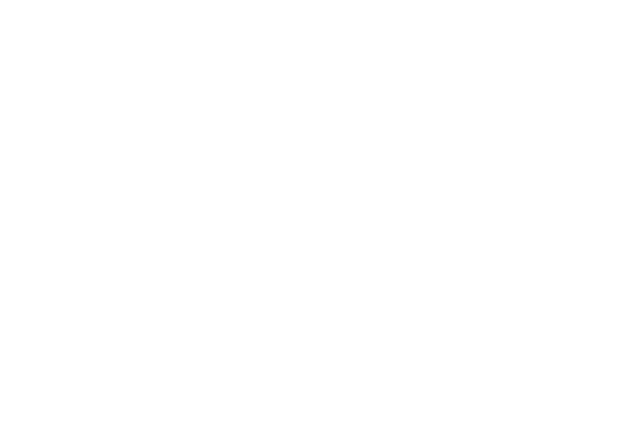
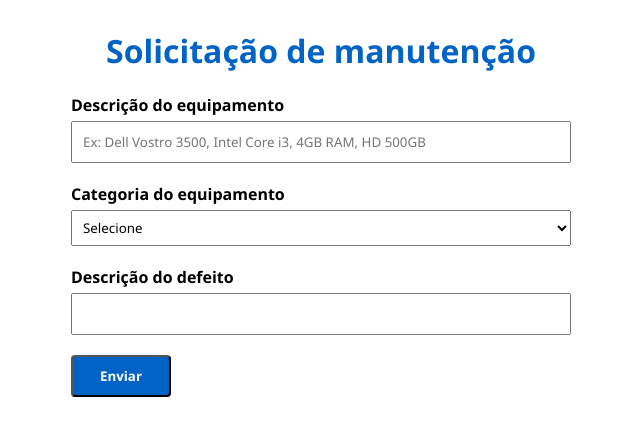
Before and after one commit to EduKaique/sistema-manutencao-angular-spring, an Angular app in the folder front-end/: page /new-request in a window 1280 px wide. Before the commit this address led to /. Shown: the top 436 px of the page, without its empty margins (319-959 px from the left). Built offline with nearby package versions, Linux system fonts and the light colour scheme.

Commit message:
Solicitação de manutenção - RF004

```diff
--- a/front-end/src/app/app.routes.ts
+++ b/front-end/src/app/app.routes.ts
@@ -1,3 +1,9 @@
 import { Routes } from '@angular/router';
+import { NewRequestPageComponent } from './features/client/new-request-page/new-request-page.component';
 
-export const routes: Routes = [];
+export const routes: Routes = [
+    {
+        path: 'new-request',
+        component: NewRequestPageComponent
+    }
+];
--- /dev/null
+++ b/front-end/src/app/features/client/new-request-page/new-request-page.component.css
@@ -0,0 +1,53 @@
+* {
+    font-family: 'Segoe UI', Tahoma, Geneva, Verdana, sans-serif;
+    box-sizing: border-box;
+}
+
+.request-form{
+    display: flex;
+    flex-direction: column;
+    align-items: center;
+}
+
+.request-form-body{
+    width: 100%;
+    max-width: 500px;
+}
+
+h1{
+    color: rgb(0, 99, 197);
+}
+
+.form-group {
+    margin-bottom: 20px;
+    display: flex;
+    flex-direction: column;
+}
+
+label {
+    font-weight: bold;
+    margin-bottom: 5px;
+}
+
+input {
+    padding: 10px;
+}
+
+select {
+    padding: 7px;
+}
+
+button{
+    background-color:  rgb(0, 99, 197);
+    color: white;
+    width: 100px;
+    padding: 10px;
+    border-radius: 4px;
+    font-weight: bold;
+}
+
+button:hover {
+  background-color: #03030335;
+  color: rgb(0, 0, 0);
+  cursor: pointer;
+}
--- /dev/null
+++ b/front-end/src/app/features/client/new-request-page/new-request-page.component.html
@@ -0,0 +1,29 @@
+<div class ="request-form">
+    <h1>Solicitação de manutenção</h1>
+    <form class ="request-form-body">
+
+        <div class="form-group">
+            <label for="equipmentDescription">Descrição do equipamento </label>
+            <input type="text" id="equipmentDescription" name="equipmentDescription" placeholder="Ex: Dell Vostro 3500, Intel Core i3, 4GB RAM, HD 500GB" required/>
+        </div>
+
+        <div class="form-group">
+            <label for="equipmentCategory">Categoria do equipamento </label>
+            <select id="equipmentCategory" required>
+                <option value="" disabled selected>Selecione</option>
+                <option value="notebook">Notebook</option>
+                <option value="desktop">Desktop</option>
+                <option value="impressora">Impressora</option>
+                <option value="mouse">Mouse</option>
+                <option value="teclado">Teclado</option>
+            </select>
+        </div>
+
+        <div class="form-group">
+            <label for="effectDescription">Descrição do defeito </label>
+            <input type="text" id="effectDescription" name="effectDescription" required/>
+        </div>
+
+        <button type="submit">Enviar</button>
+    </form>
+</div>
```
Also changed, not shown: front-end/src/app/features/client/new-request-page/new-request-page.component.ts (added, +11 -0 lines), 1 other file (tests, documents, lock files or other folders).
